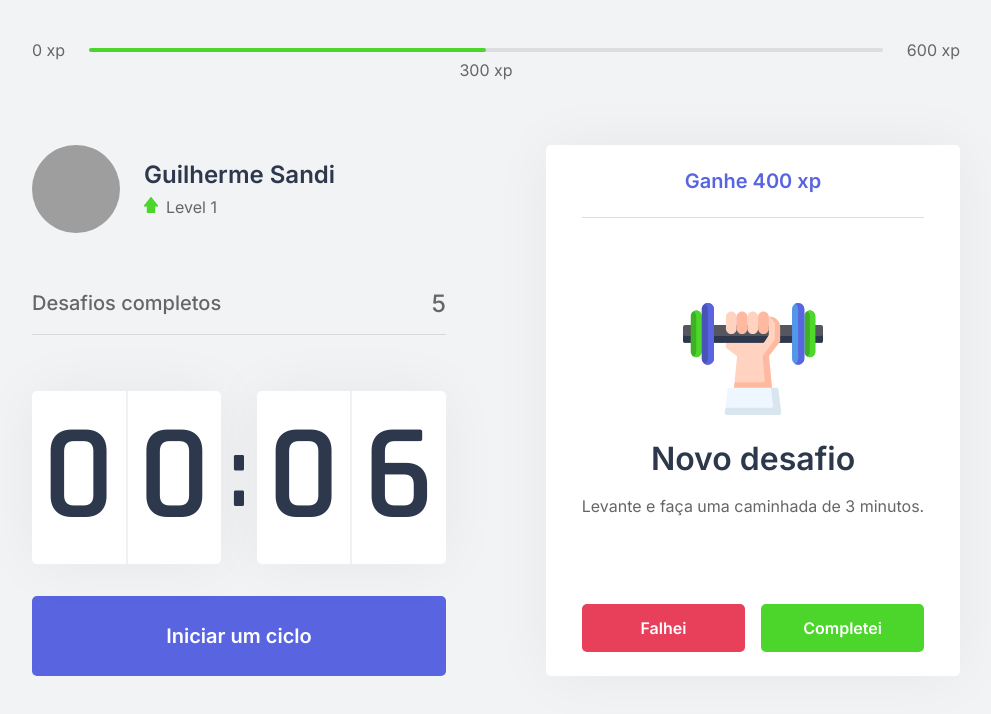
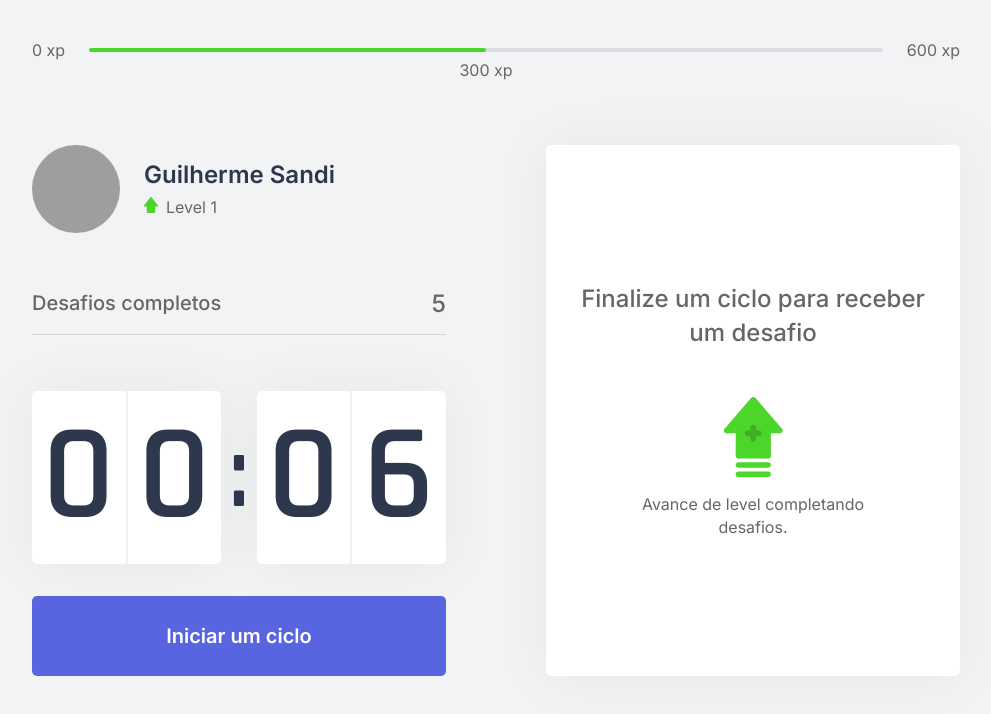
Before and after one commit to guilhermesandi/moveit-next, a Next.js app: page / in a window 1280 px wide. Shown: the top 714 px of the page, without its empty margins (144-1135 px from the left). Built offline with nearby package versions, Linux system fonts and the light colour scheme; grey boxes are pictures that could not be loaded.

Commit message:
ChallengeBox

```diff
--- a/src/components/ChallengeBox.tsx
+++ b/src/components/ChallengeBox.tsx
@@ -4,22 +4,18 @@
 import styles from '../styles/components/ChallengeBox.module.css';
 
 export function ChallengeBox() {
-  const contextData = useContext(ChallengesContext);
-
-  console.log(contextData);
-
-  const hasActiveChallenge = true;
+  const { activeChallenge } = useContext(ChallengesContext);
 
   return (
     <div className={styles.challengeBoxContainer}>
-      { hasActiveChallenge ? (
+      { activeChallenge ? (
         <div className={styles.challengeActive}>
-          <header>Ganhe 400 xp</header>
+          <header>Ganhe {activeChallenge.amount} xp</header>
 
           <main>
-            <img src="icons/body.svg" />
+            <img src={`icons/${activeChallenge.type}.svg`} />
             <strong>Novo desafio</strong>
-            <p>Levante e faça uma caminhada de 3 minutos.</p>
+            <p>{activeChallenge.description}</p>
           </main>
 
           <footer>
--- a/src/contexts/ChallengesContext.tsx
+++ b/src/contexts/ChallengesContext.tsx
@@ -1,10 +1,17 @@
 import { createContext, useState, ReactNode } from 'react';
 import challenges from '../../challenges.json';
+
+interface Challenge {
+  type: 'body' | 'eye';
+  description: string;
+  amount: number;
+}
 
 interface ChallengesContextData {
   level: number;
   currentExperience: number;
   challengesCompleted: number;
+  activeChallenge: Challenge;
   levelUp: () => void;
   startNewChallenge: () => void;
 }
@@ -20,12 +27,17 @@
   const [currentExperience, setCurrentExperience] = useState(0);
   const [challengesCompleted, setChallengesCompleted] = useState(0);
 
+  const [activeChallenge, setActiveChallenge] = useState(null);
+
   function levelUp() {
     setLevel(level + 1);
   }
 
   function startNewChallenge() {
-    console.log('New challenge');
+    const randomChallengeIndex = Math.floor(Math.random() * challenges.length);
+    const challenge = challenges[randomChallengeIndex];
+
+    setActiveChallenge(challenge);
   }
 
   return (
@@ -34,7 +46,8 @@
       currentExperience,
       challengesCompleted,
       levelUp,
-      startNewChallenge
+      startNewChallenge,
+      activeChallenge
     }}>
       {children}
     </ChallengesContext.Provider>
```
